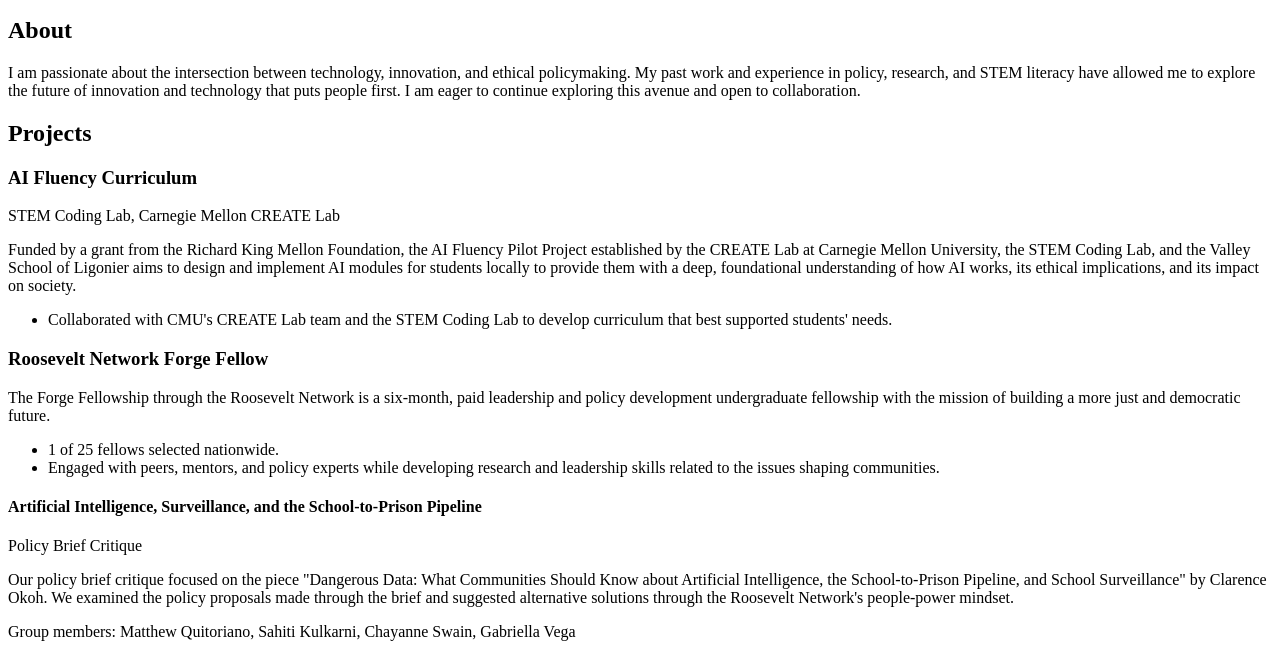
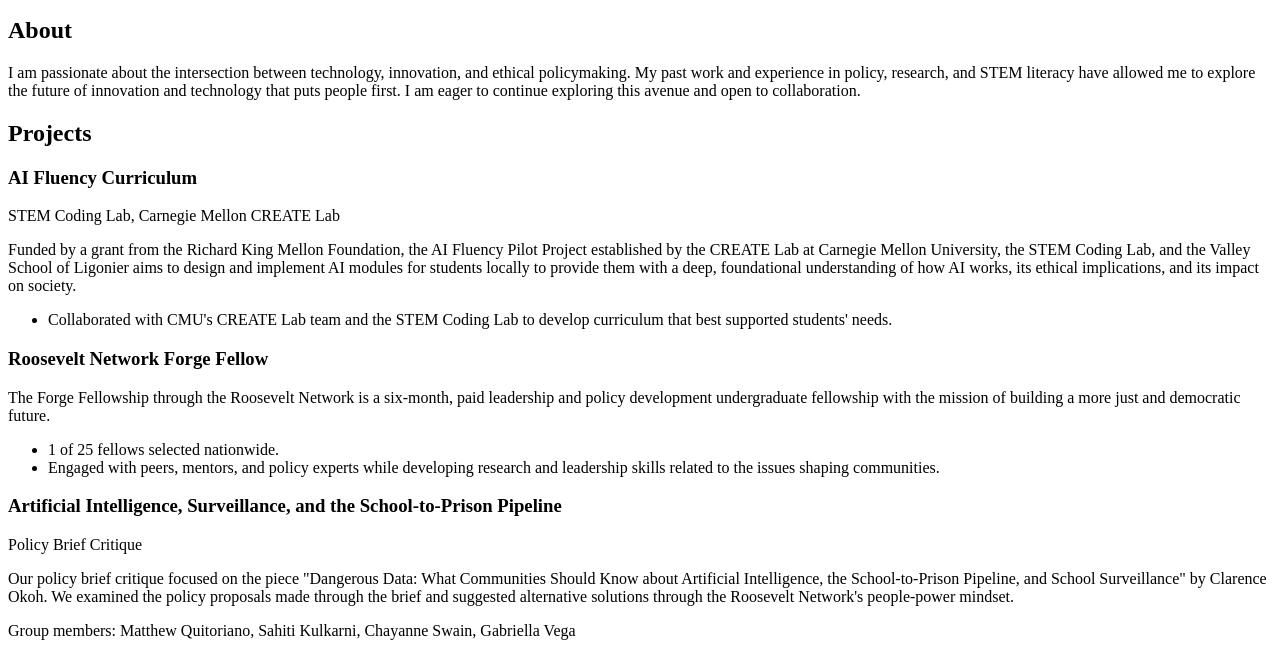
Before and after one commit to sahitikul/sahitikul.github.io, a plain HTML site: page index.html in a window 1280 px wide. Shown: the part 119-777 px from the top of the page. Drawn offline with Linux system fonts and the light colour scheme.

Commit message:
Update index.html

```diff
--- a/index.html
+++ b/index.html
@@ -43,7 +43,7 @@
       </article>
 
       <article class="card">
-        <h4>Artificial Intelligence, Surveillance, and the School-to-Prison Pipeline</h4>
+        <h3>Artificial Intelligence, Surveillance, and the School-to-Prison Pipeline</h3>
         <p class="meta">Policy Brief Critique</p>
         <p>Our policy brief critique focused on the piece "Dangerous Data: What Communities Should Know about Artificial Intelligence, the School-to-Prison Pipeline, and School Surveillance" by Clarence Okoh. We examined the policy proposals made through the brief and suggested alternative solutions through the Roosevelt Network's people-power mindset.</p>
         <p class="meta">Group members: Matthew Quitoriano, Sahiti Kulkarni, Chayanne Swain, Gabriella Vega</p>
```
